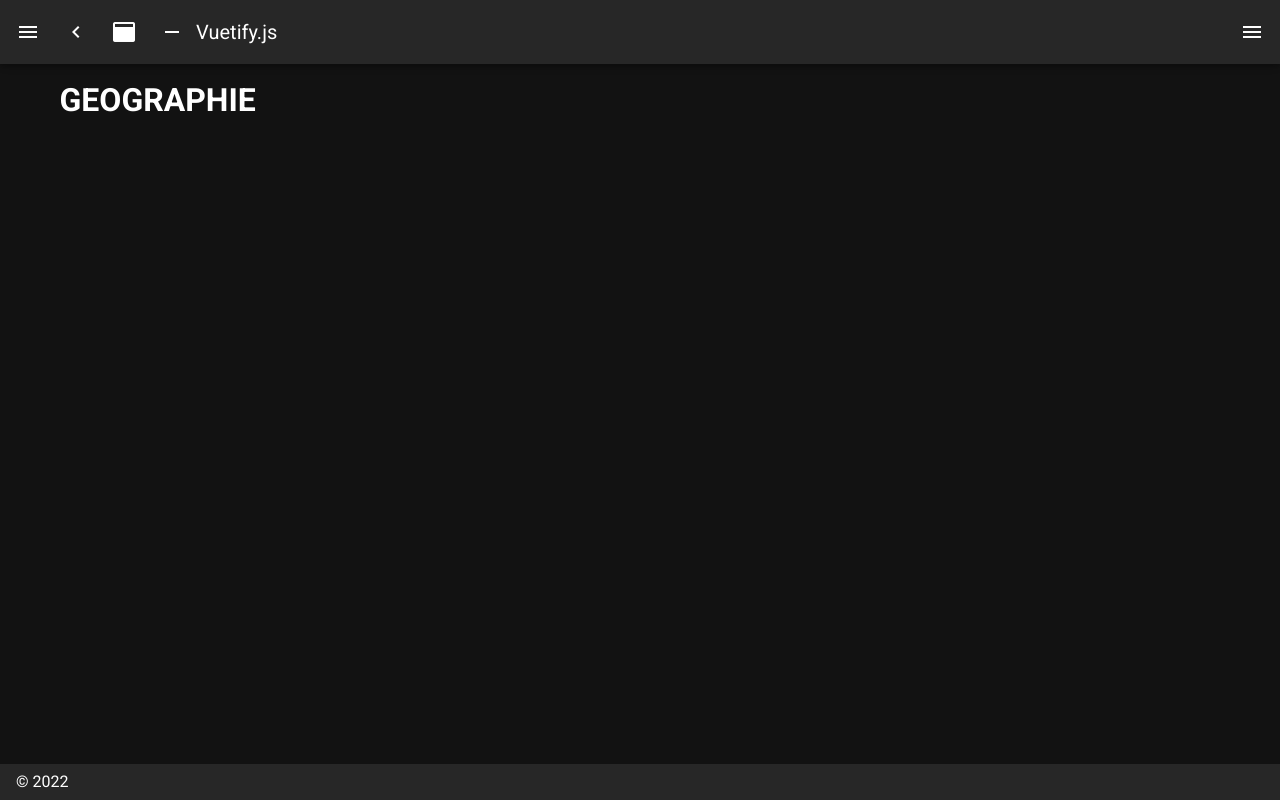
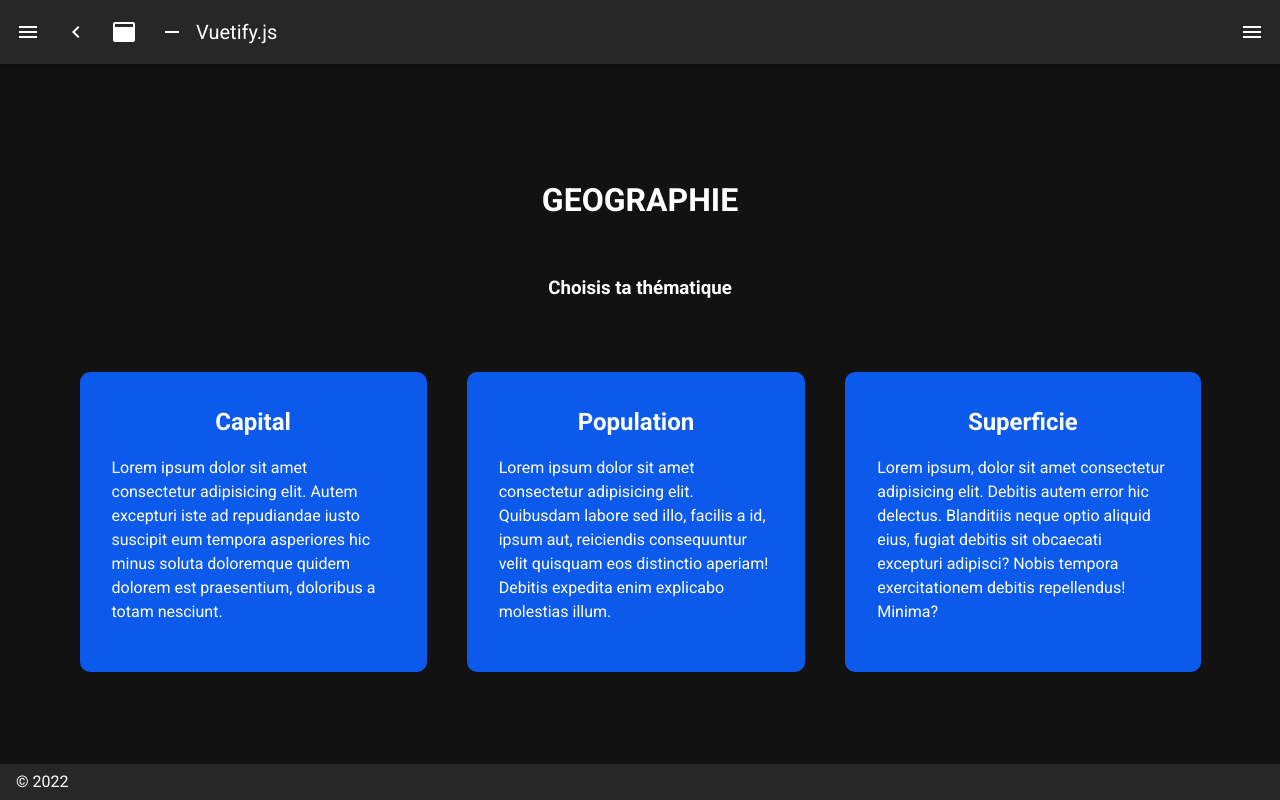
Before and after one commit to mortagh/quizz-Vue.js-NuxtJS, a Nuxt app: page /geographie in a window 1280 px wide. Built offline with nearby package versions, Linux system fonts and the light colour scheme.

Commit message:
tile thematique

```diff
--- a/components/NuxtLogo.vue
+++ /dev/null
@@ -1,11 +0,0 @@
-<template>
-  <svg class="nuxt-logo" viewBox="0 0 45 30" fill="none" xmlns="http://www.w3.org/2000/svg">
-    <path d="M24.7203 29.704H41.1008C41.6211 29.7041 42.1322 29.5669 42.5828 29.3061C43.0334 29.0454 43.4075 28.6704 43.6675 28.2188C43.9275 27.7672 44.0643 27.2549 44.0641 26.7335C44.0639 26.2121 43.9266 25.6999 43.6662 25.2485L32.6655 6.15312C32.4055 5.70162 32.0315 5.32667 31.581 5.06598C31.1305 4.8053 30.6195 4.66805 30.0994 4.66805C29.5792 4.66805 29.0682 4.8053 28.6177 5.06598C28.1672 5.32667 27.7932 5.70162 27.5332 6.15312L24.7203 11.039L19.2208 1.48485C18.9606 1.03338 18.5864 0.658493 18.1358 0.397853C17.6852 0.137213 17.1741 0 16.6538 0C16.1336 0 15.6225 0.137213 15.1719 0.397853C14.7213 0.658493 14.3471 1.03338 14.0868 1.48485L0.397874 25.2485C0.137452 25.6999 0.000226653 26.2121 2.8053e-07 26.7335C-0.000226092 27.2549 0.136554 27.7672 0.396584 28.2188C0.656614 28.6704 1.03072 29.0454 1.48129 29.3061C1.93185 29.5669 2.44298 29.7041 2.96326 29.704H13.2456C17.3195 29.704 20.3239 27.9106 22.3912 24.4118L27.4102 15.7008L30.0986 11.039L38.1667 25.0422H27.4102L24.7203 29.704ZM13.0779 25.0374L5.9022 25.0358L16.6586 6.36589L22.0257 15.7008L18.4322 21.9401C17.0593 24.2103 15.4996 25.0374 13.0779 25.0374Z" fill="#00DC82" />
-  </svg>
-</template>
-
-<style>
-.nuxt-logo {
-  height: 180px;
-}
-</style>
--- /dev/null
+++ b/components/TileThematique.vue
@@ -0,0 +1,21 @@
+<template>
+    <div class="tile">
+        <slot></slot>
+    </div>
+</template>
+
+<style scoped>
+    .tile{
+        background-color: rgb(12, 90, 235);
+        border-radius: 10px;
+        padding: 32px;
+        max-width: 400px;
+        margin: 20px;
+        cursor: pointer;
+        display: flex;
+        flex-direction: column;
+        align-items: center;
+        gap: 16px;
+    }
+
+</style>
--- a/components/VuetifyLogo.vue
+++ /dev/null
@@ -1,22 +0,0 @@
-<template>
-  <img
-    class="vuetify-logo"
-    alt="Vuetify Logo"
-    src="/vuetify-logo.svg"
-  >
-</template>
-
-<style>
-.vuetify-logo {
-  height: 180px;
-  width: 180px;
-  transform: rotateY(560deg);
-  animation: turn 3.5s ease-out forwards 1s;
-}
-
-@keyframes turn {
-  100% {
-    transform: rotateY(0deg);
-  }
-}
-</style>
--- a/pages/geographie.vue
+++ b/pages/geographie.vue
@@ -1,5 +1,44 @@
 <template>
-    <div>
-        <h1> GEOGRAPHIE </h1>
+  <div class="p-geo">
+    <h1> GEOGRAPHIE </h1>
+    <h3>Choisis ta thématique</h3>
+    <div class="container-thematique">
+      <tile-thematique>
+        <h2 class="thematiques">Capital</h2>
+        <p class="desc-thematiques">Lorem ipsum dolor sit amet consectetur adipisicing elit. Autem excepturi iste ad
+          repudiandae iusto suscipit eum tempora asperiores hic minus soluta doloremque quidem dolorem est praesentium,
+          doloribus a totam nesciunt.
+        </p>
+      </tile-thematique>
+      <tile-thematique>
+        <h2 class="thematiques">Population</h2>
+        <p class="desc-thematiques">Lorem ipsum dolor sit amet consectetur adipisicing elit. Quibusdam labore sed illo,
+          facilis a id, ipsum aut, reiciendis consequuntur velit quisquam eos distinctio aperiam! Debitis expedita enim
+          explicabo molestias illum.</p>
+      </tile-thematique>
+      <tile-thematique>
+        <h2 class="thematiques">Superficie</h2>
+        <p class="desc-thematiques">Lorem ipsum, dolor sit amet consectetur adipisicing elit. Debitis autem error hic
+          delectus. Blanditiis neque optio aliquid eius, fugiat debitis sit obcaecati excepturi adipisci? Nobis tempora
+          exercitationem debitis repellendus! Minima?</p>
+      </tile-thematique>
     </div>
+  </div>
 </template>
+
+<style scoped>
+
+  .p-geo {
+    display: flex;
+    flex-direction: column;
+    align-items: center;
+    justify-content: center;
+    margin-top: 100px;
+    gap: 50px;
+  }
+
+  .container-thematique {
+    display: flex;
+  }
+
+</style>
--- a/pages/histoire.vue
+++ b/pages/histoire.vue
@@ -1,12 +1,43 @@
 <template>
-
-  <div class="histoire">
-    <h1>HISTOIRE</h1>
+  <div class="p-hist">
+    <h1> HISTOIRE </h1>
+    <h3>Choisis ta thématique</h3>
+    <div class="container-thematique">
+      <tile-thematique>
+        <h2 class="thematiques">Bataille</h2>
+        <p class="desc-thematiques">Lorem ipsum dolor sit amet consectetur adipisicing elit. Autem excepturi iste ad
+          repudiandae iusto suscipit eum tempora asperiores hic minus soluta doloremque quidem dolorem est praesentium,
+          doloribus a totam nesciunt.
+        </p>
+      </tile-thematique>
+      <tile-thematique>
+        <h2 class="thematiques">Politique</h2>
+        <p class="desc-thematiques">Lorem ipsum dolor sit amet consectetur adipisicing elit. Quibusdam labore sed illo,
+          facilis a id, ipsum aut, reiciendis consequuntur velit quisquam eos distinctio aperiam! Debitis expedita enim
+          explicabo molestias illum.</p>
+      </tile-thematique>
+      <tile-thematique>
+        <h2 class="thematiques">Inventions</h2>
+        <p class="desc-thematiques">Lorem ipsum, dolor sit amet consectetur adipisicing elit. Debitis autem error hic
+          delectus. Blanditiis neque optio aliquid eius, fugiat debitis sit obcaecati excepturi adipisci? Nobis tempora
+          exercitationem debitis repellendus! Minima?</p>
+      </tile-thematique>
+    </div>
   </div>
 </template>
 
-<script>
-export default {
-  name: 'InspirePage'
-}
-</script>
+<style scoped>
+  .p-hist {
+    display: flex;
+    flex-direction: column;
+    align-items: center;
+    justify-content: center;
+    margin-top: 100px;
+    gap: 50px;
+  }
+
+  .container-thematique {
+    display: flex;
+  }
+
+</style>
```
